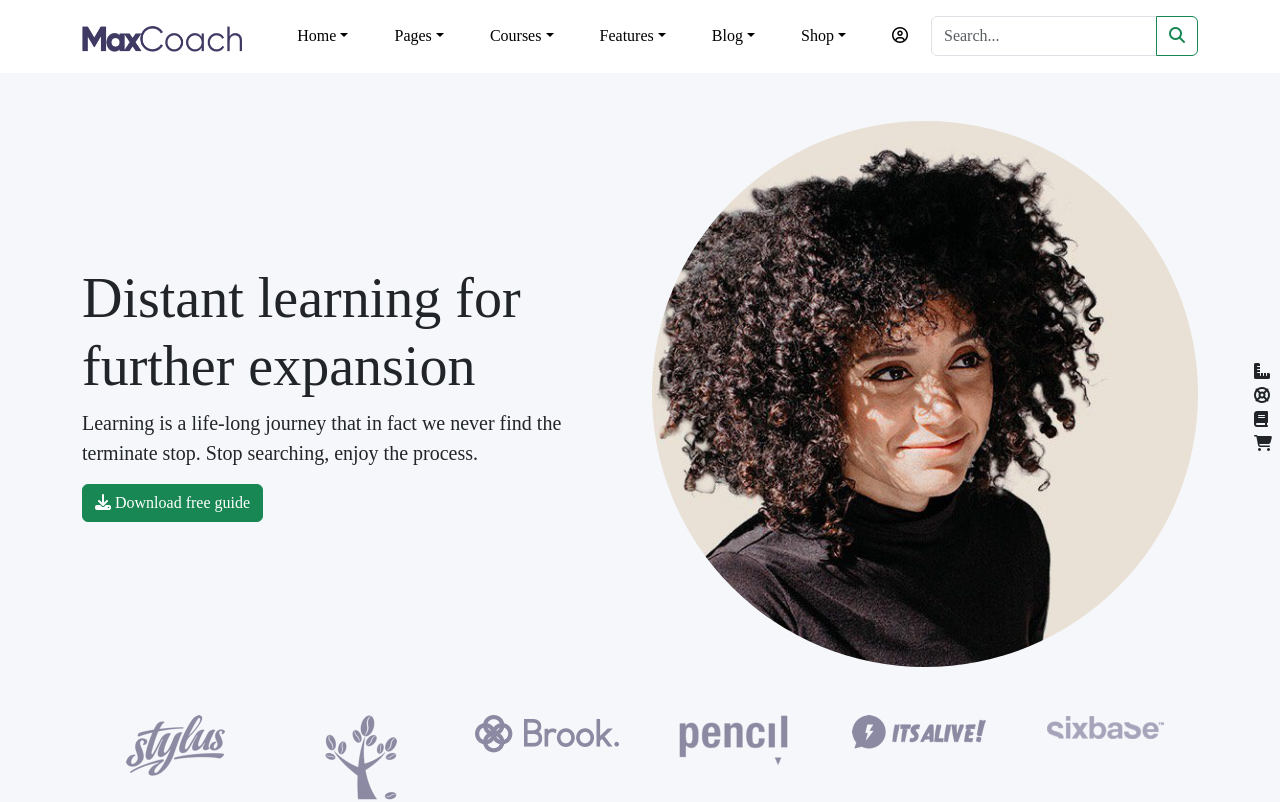
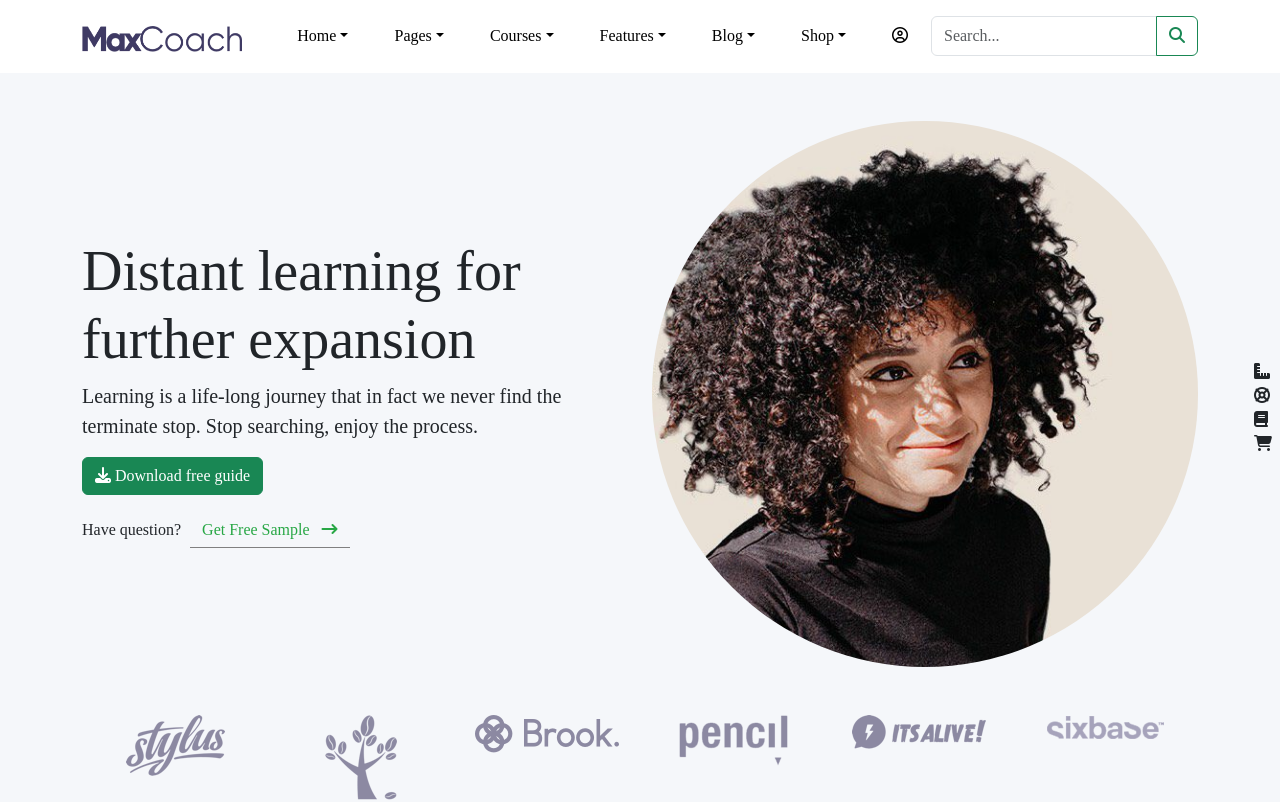
Before and after one commit to MichelangeloCaltagirone/proj-html-vuejs, a Vue app: page / in a window 1280 px wide. Shown: the top 802 px of the page. Built offline with nearby package versions, Linux system fonts and the light colour scheme.

Commit message:
add text jumbo

```diff
--- a/src/components/Jumbotron.vue
+++ b/src/components/Jumbotron.vue
@@ -9,12 +9,23 @@
             <i class="fa-solid fa-download"></i>
             {{ buttonText }}
           </a>
+
+
+          <p class="d-flex align-items-center mb-0 mt-3">
+            <span class="me-2">Have question?</span>
+            <a href="#" class="btn question-link">Get Free Sample
+              <i class="ms-2 fa-solid fa-arrow-right-long"></i>
+            </a>
+          </p>
+
         </div>
+
         <div class="col-md-6">
           <img src="../assets/images/about-me-profile-ohm4dxoearqbxny7q3bq1pzbdgofdx0tobbeqcvzd0.jpg"
             alt="Jumbotron Image" class="img-fluid rounded-circle">
         </div>
       </div>
+
       <!-- Immagini in fila -->
       <div class="container mt-5">
         <div class="row text-center d-flex justify-content-between">
@@ -50,4 +61,44 @@ export default {
 .jumbotron {
   background-color: #f5f7fA;
 }
+
+/* Stile per il link */
+.question-link {
+  color: #28a745;
+  position: relative;
+  display: inline-block;
+  text-decoration: none;
+  transition: color 0.5s ease;
+}
+
+.question-link:before {
+  content: '';
+  position: absolute;
+  bottom: 0;
+  left: 0;
+  width: 100%;
+  height: 1px;
+  background-color: grey;
+  transform: scaleX(1);
+  transform-origin: bottom left;
+  transition: transform 0.5s ease, background-color 0.5s ease;
+}
+
+.question-link::after {
+  content: '';
+  position: absolute;
+  bottom: 0;
+  left: 0;
+  width: 100%;
+  height: 2px;
+  background-color: #28a745;
+  transform: scaleX(0);
+  transform-origin: bottom left;
+  transition: transform 0.5s ease, background-color 0.5s ease;
+}
+
+.question-link:hover::after {
+  transform: scaleX(1);
+  background-color: #28a745;
+}
 </style>
```
